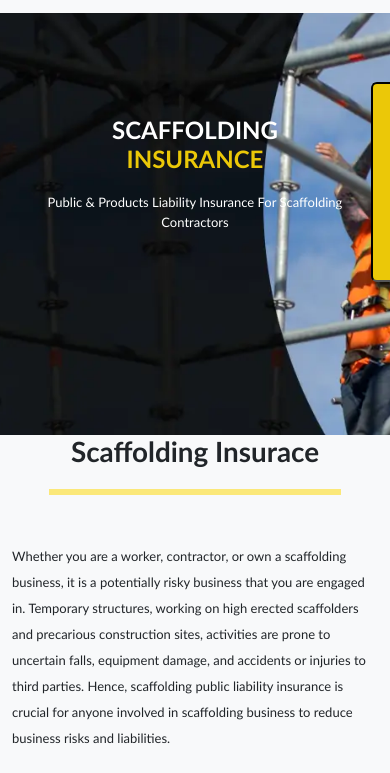
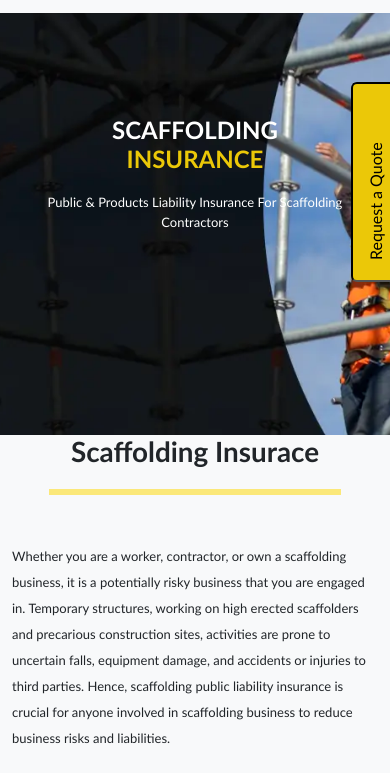
Before and after one commit to MadhuKunchala0607/scaffolding, a plain HTML site: page index.html in a window 390 px wide. Shown: the part 71-844 px from the top of the page. Drawn offline with nearby package versions, Linux system fonts and the light colour scheme.

Commit message:
change in rqst box

```diff
--- a/style.css
+++ b/style.css
@@ -260,6 +260,9 @@ h1 {
         background-size: cover;
         height: 60vh;
     }
+    .rotate-button{
+        margin-left: 90%;
+    }
 
     .rqst-box {
         display: inline-block;
```
